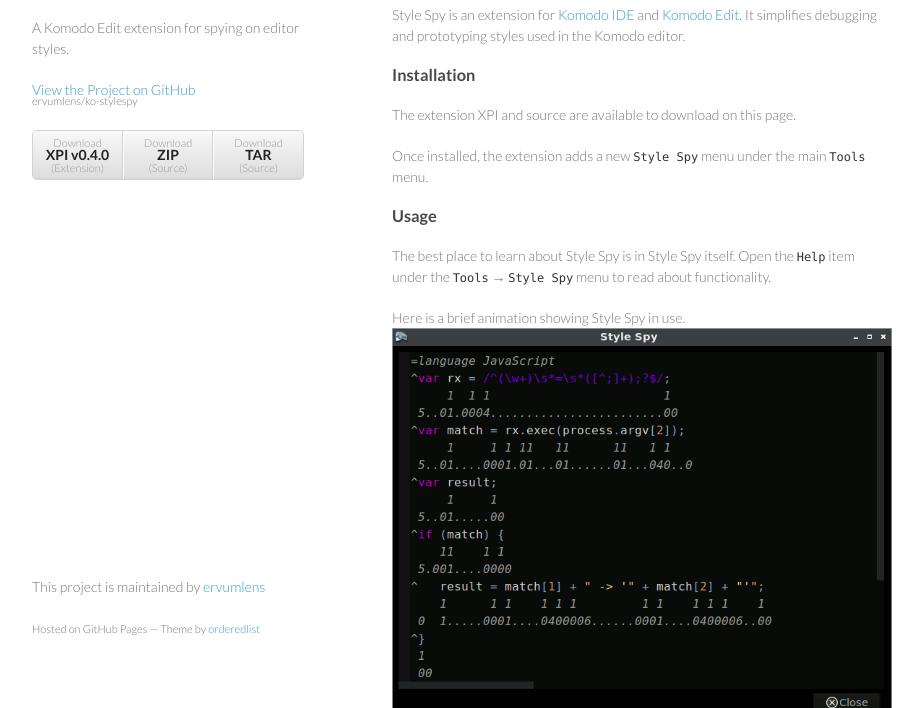
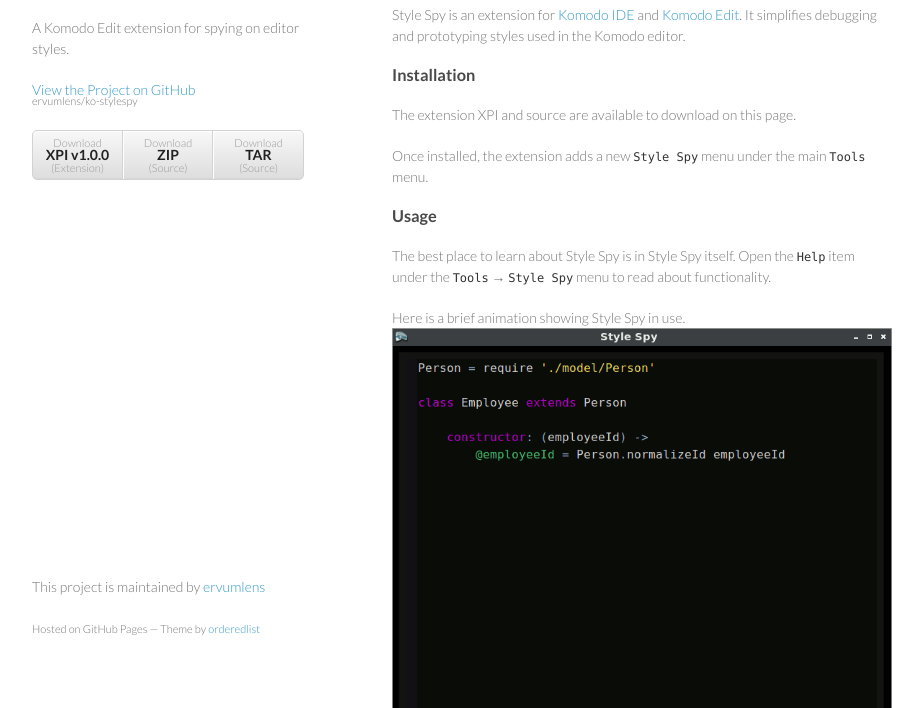
Before and after one commit to ervumlens/ko-stylespy, a plain HTML site: page index.html in a window 1280 px wide. Shown: the part 92-800 px from the top of the page, without its empty margins (178-1101 px from the left). Drawn offline with Linux system fonts and the light colour scheme.

Commit message:
now on v1.0.0, new screenshot

```diff
--- a/index.html
+++ b/index.html
@@ -22,7 +22,7 @@
 
 
         <ul>
-          <li><a href="https://github.com/ervumlens/ko-stylespy/releases/download/v0.4.0/stylespy-0.4.0-ko.xpi">Download<strong>XPI v0.4.0</strong>(Extension)</a></li>
+          <li><a href="https://github.com/ervumlens/ko-stylespy/releases/download/v1.0.0/stylespy-1.0.0-ko.xpi">Download<strong>XPI v1.0.0</strong>(Extension)</a></li>
           <li><a href="https://github.com/ervumlens/ko-stylespy/zipball/master">Download <strong>ZIP</strong>(Source)</a></li>
           <li><a href="https://github.com/ervumlens/ko-stylespy/tarball/master">Download <strong>TAR</strong>(Source)</a></li>
         </ul>
@@ -48,7 +48,7 @@ It simplifies debugging and prototyping styles used in the Komodo editor.</p>
 Open the <code>Help</code> item under the <code>Tools</code> → <code>Style Spy</code> menu to read about functionality.</p>
 
 <p>Here is a brief animation showing Style Spy in use.
-<img src="screenshot-1.gif" alt="Animation of Style Spy in use."></p>
+<img src="screenshot-2.gif" alt="Animation of Style Spy in use."></p>
 
 <h3>
 <a id="build" class="anchor" href="#build" aria-hidden="true"><span class="octicon octicon-link"></span></a>Build</h3>
```
